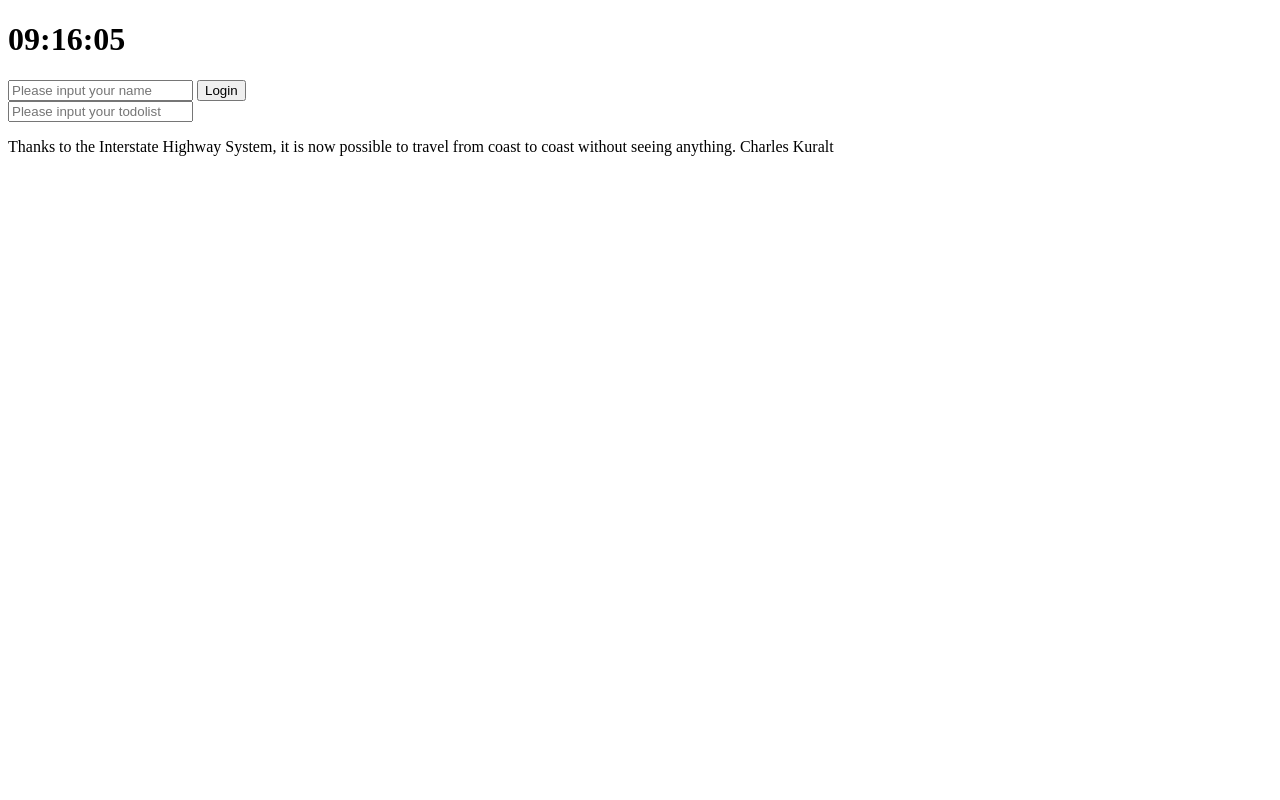
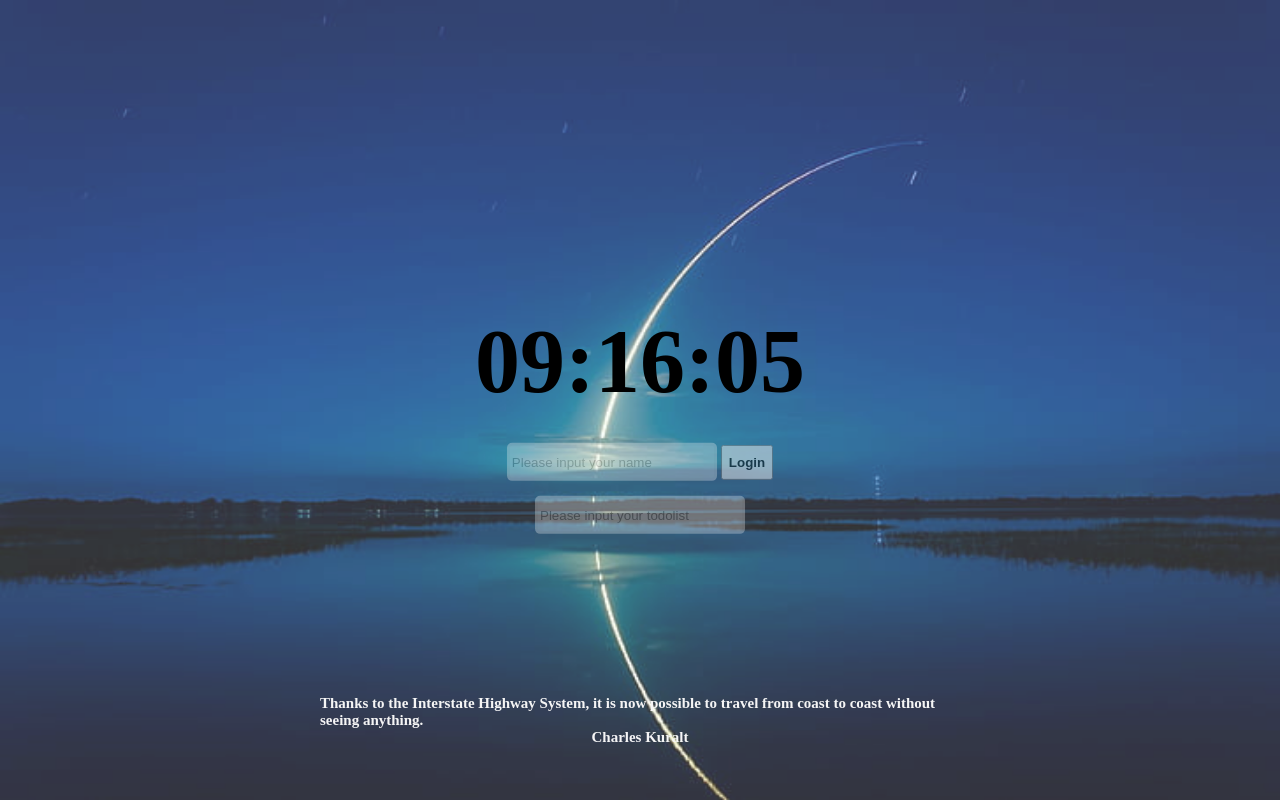
Before and after one commit to Ju-yeop/selfmade-todolist, a plain HTML site: page index.html in a window 1280 px wide. Drawn offline with Linux system fonts and the light colour scheme.

Commit message:
intermediate_result

```diff
--- a/index.html
+++ b/index.html
@@ -8,6 +8,7 @@
     <link rel="stylesheet" href="style.css">
 </head>
 <body>
+    <div id="posi">
         <h1 id="clock"></h1>
         <form id="login" class="hidden">
             <input id="loginput" required maxlength="15" type="text" placeholder="Please input your name">
@@ -20,6 +21,7 @@
         </form>
         <ul id="todo-list">
         </ul>
+    </div>
 
     <div id="quot">
         <span></span>
@@ -31,10 +33,13 @@
         <span></span>
     </div>
 
+    <div id="back"></div>
+
     <script src="js/clock.js"></script>
     <script src="js/greeting.js"></script>
     <script src="js/todolist.js"></script>
     <script src="js/quote.js"></script>
     <script src="js/region.js"></script>
+    <script src="js/img.js"></script>
 </body>
 </html>
--- /dev/null
+++ b/js/img.js
@@ -0,0 +1,8 @@
+const locat = document.querySelector("#back");
+
+const imglist = ['beach', 'forest', 'lake', 'meteor_shower'];
+const imag = document.createElement("img");
+
+imag.src = `../img/${imglist[Math.floor(Math.random()*imglist.length)]}.jpg`;
+imag.className = "background";
+locat.appendChild(imag);
--- a/js/region.js
+++ b/js/region.js
@@ -4,7 +4,14 @@ function getSuccess(position){
     const lat = position.coords.latitude;
     const long = position.coords.longitude;
     const url = "https://api.openweathermap.org/data/2.5/weather?lat=36.3963324&lon=128.1484302&appid=ddfe265249ef245b93a1c51cf0f4e05b&units=metric"
-
+    fetch(url)
+    .then((response) => response.json())
+    .then((data) => {
+        const weather = document.querySelector("#region span:first-child");
+        const city = document.querySelector("#region span:last-child");
+        weather.innerText = data.weather[0].main;
+        city.innerText = data.name;
+    });
 }
 
 function geoFail(){
--- a/js/todolist.js
+++ b/js/todolist.js
@@ -23,8 +23,8 @@ function painttodo(newtodo){
     const button = document.createElement("button");
     button.innerText = "❌";
     button.addEventListener("click", deletetodo);
+    li.appendChild(button);
     li.appendChild(span);
-    li.appendChild(button);
     todolist.appendChild(li);
 }
 
--- a/style.css
+++ b/style.css
@@ -1,3 +1,108 @@
 .hidden{
     display:none;
 }
+
+.background{
+    background-size:cover;
+    background-repeat:no-repeat;
+    background-position:center center;
+    position:absolute;
+    top:0%;
+    left:0%;
+    height:100%;
+    width:100%;
+    z-index:1;
+    opacity:80%;
+}
+
+#posi{
+    text-align:center;
+    position:absolute;
+    top:50%;
+    left:50%;
+    transform: translate(-50%,-50%);
+    z-index:2;
+}
+
+#clock{
+    color:black;
+    font-size:90px;
+    margin-bottom:30px;
+}
+
+input[type=text]{
+    width: 200px;
+    height: 30px;
+    border: 3px solid whitesmoke;
+    border-radius: 5px;
+    opacity:30%;
+}
+
+input[type=text]:hover{
+    opacity:70%;
+
+}
+
+#login button{
+    height: 35px;
+    opacity:50%;
+    font-weight: bold;
+}
+
+#login button:hover{
+    opacity:80%;
+}
+
+#login{
+    margin-bottom:15px;
+}
+
+#todo-list{
+    color:whitesmoke;
+    list-style: none;
+    text-align:left;
+}
+
+#todo-list button{
+    background: none;
+    border : none;
+}
+
+#todo-list li:hover{
+    font-weight:bold;
+}
+
+#greeting{
+    color:whitesmoke;
+}
+
+#quot{
+    position:absolute;
+    top:90%;
+    left:50%;
+    z-index:2;
+    transform: translate(-50%,-50%);
+    color:whitesmoke;
+    font-size:15px;
+    font-weight: bold;
+}
+
+#quot span:last-child{
+    display:block;
+    text-align: center;
+}
+
+#region{
+    position:absolute;
+    top:5%;
+    left:90%;
+    z-index:2;
+    font-weight:bold;
+    color:whitesmoke;
+}
+
+
+/*
+1. 전체적인 포지션 방법 수정하기 ★
+2. 화면 크기 변화에 따른 스크롤 생성
+*/
```
Also changed, not shown: img/beach.jpg (added), img/forest.jpg (added), img/lake.jpg (added), img/meteor_shower.jpg (added). Lines whose indentation alone changed are shown as unchanged.
